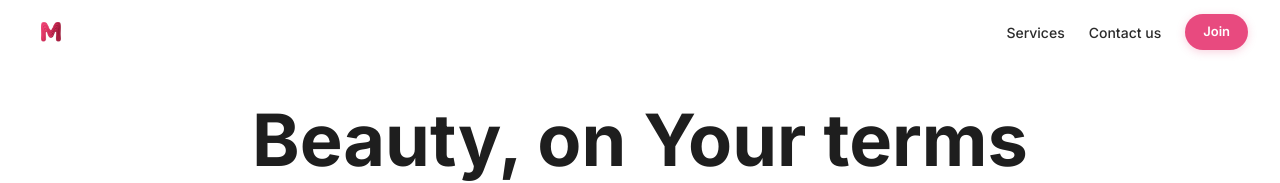
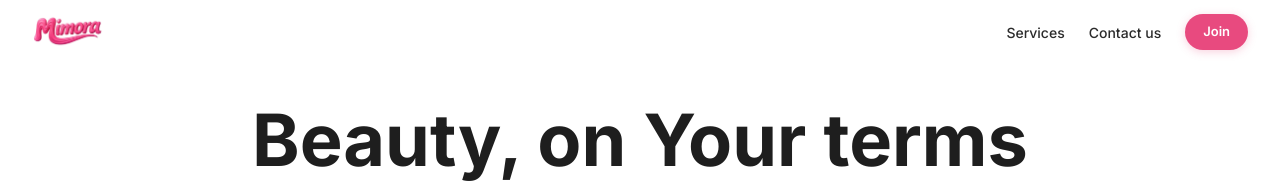
Before and after one commit to mimoradev/Mimora-Waitlist-, a React (Vite) app: page / in a window 1280 px wide. Shown: the top 183 px of the page. Built offline with nearby package versions, Linux system fonts and the light colour scheme.

Commit message:
feat: add new Navbar component with logo, navigation links, and waitlist slider integration.

```diff
--- a/src/components/common/Navbar.tsx
+++ b/src/components/common/Navbar.tsx
@@ -28,7 +28,7 @@ function Navbar() {
                     {/* Logo */}
                     <a href="/" className="flex items-center">
                         <img
-                            src="/info/common/logo.png"
+                            src="/info/common/new-logo.png"
                             alt="Mimora"
                             style={{ height: '38px', width: 'auto' }}
                             className="object-contain"
```
Also changed, not shown: public/info/common/new-logo.png (added).
